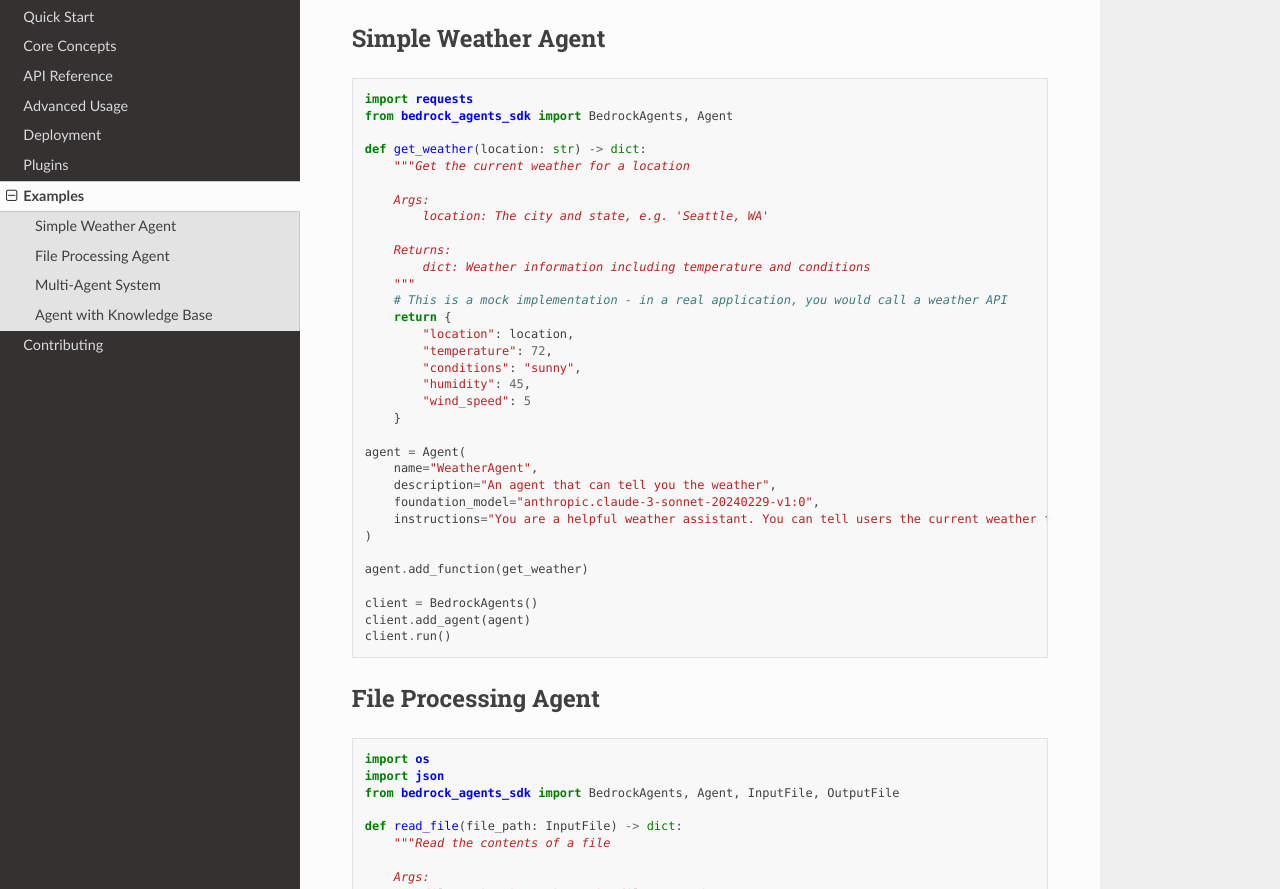
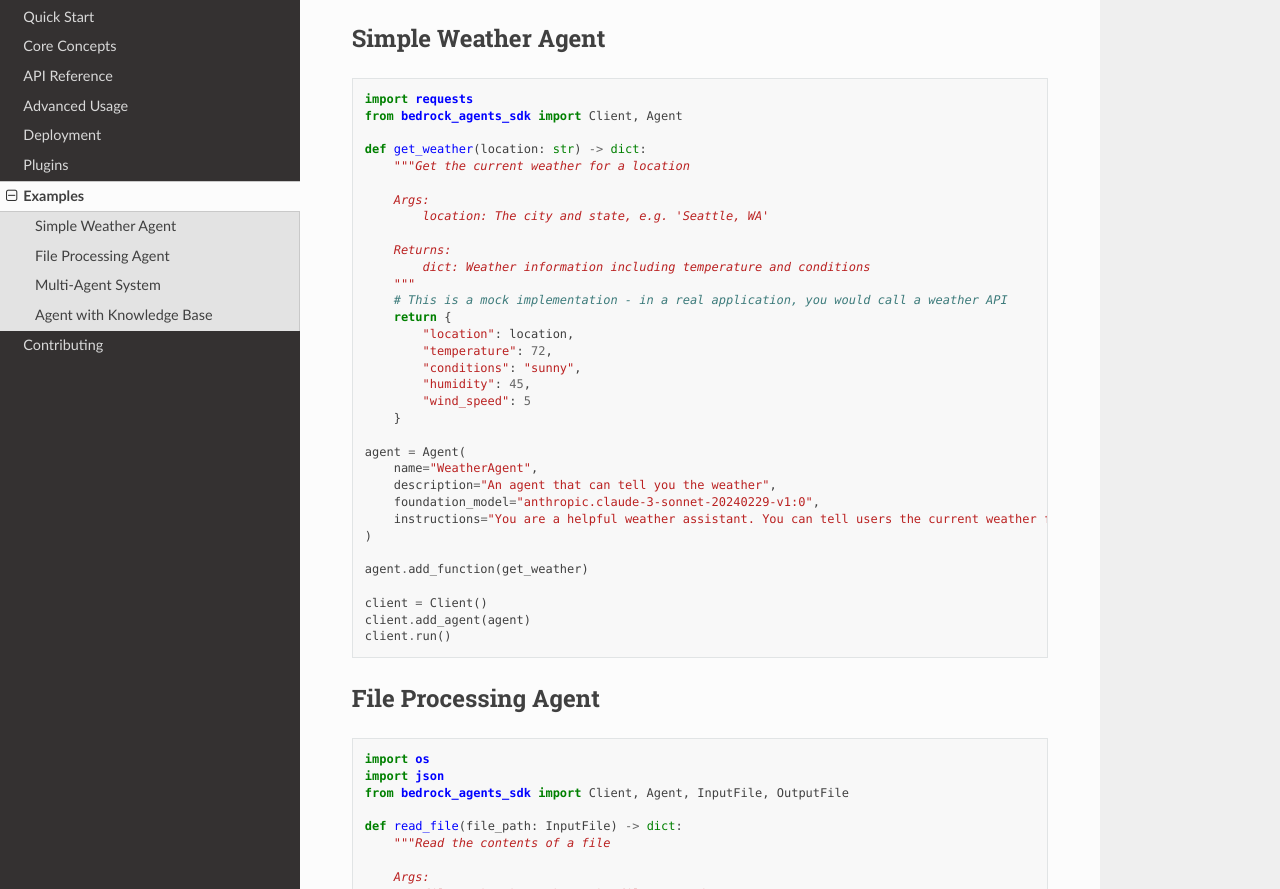
Before and after one commit to mikegc-aws/Amazon-Bedrock-Inline-Agents-with-Return-Control, a Sphinx documentation site: the page built from docs/source/examples.rst, in a window 1280 px wide and 1400 px high. Shown: the part 210-1099 px from the top of the window. Built offline with Sphinx 7.4.7 and the Read the Docs theme 3.1.0, drawn with Linux system fonts in a browser that asks for light colours; some of the changed text lies outside the part shown.

Commit message:
Update documentation to use new class names: Client and AgentPlugin

```diff
--- a/docs/source/core_concepts.rst
+++ b/docs/source/core_concepts.rst
@@ -17,10 +17,10 @@
 * **Functions**: The functions that the agent can call
 * **Action Groups**: Logical groupings of related functions
 
-BedrockAgents Client
+Client
 -------------------
 
-The ``BedrockAgents`` class is the main client for interacting with Amazon Bedrock Agents. It provides methods for:
+The ``Client`` class (formerly ``BedrockAgents``) is the main client for interacting with Amazon Bedrock Agents. It provides methods for:
 
 * Adding agents
 * Running agents locally
--- a/docs/source/examples.rst
+++ b/docs/source/examples.rst
@@ -9,7 +9,7 @@
 .. code-block:: python
 
     import requests
-    from bedrock_agents_sdk import BedrockAgents, Agent
+    from bedrock_agents_sdk import Client, Agent
 
     def get_weather(location: str) -> dict:
         """Get the current weather for a location
@@ -38,7 +38,7 @@
 
     agent.add_function(get_weather)
 
-    client = BedrockAgents()
+    client = Client()
     client.add_agent(agent)
     client.run()
 
@@ -49,7 +49,7 @@
 
     import os
     import json
-    from bedrock_agents_sdk import BedrockAgents, Agent, InputFile, OutputFile
+    from bedrock_agents_sdk import Client, Agent, InputFile, OutputFile
 
     def read_file(file_path: InputFile) -> dict:
         """Read the contents of a file
@@ -91,7 +91,7 @@
     agent.add_function(read_file)
     agent.add_function(write_file)
 
-    client = BedrockAgents()
+    client = Client()
     client.add_agent(agent)
     client.run()
 
@@ -100,7 +100,7 @@
 
 .. code-block:: python
 
-    from bedrock_agents_sdk import BedrockAgents, Agent, ActionGroup
+    from bedrock_agents_sdk import Client, Agent, ActionGroup
 
     # Weather functions
     def get_weather(location: str) -> dict:
@@ -159,7 +159,7 @@
     time_agent.add_action_group(time_group)
 
     # Create client and add agents
-    client = BedrockAgents()
+    client = Client()
     client.add_agent(weather_agent)
     client.add_agent(time_agent)
 
@@ -174,7 +174,7 @@
 
 .. code-block:: python
 
-    from bedrock_agents_sdk import BedrockAgents, Agent, KnowledgeBasePlugin
+    from bedrock_agents_sdk import Client, Agent, KnowledgeBasePlugin
 
     agent = Agent(
         name="DocsAgent",
@@ -194,6 +194,6 @@
 
     agent.add_plugin(kb_plugin)
 
-    client = BedrockAgents()
+    client = Client()
     client.add_agent(agent)
     client.run()
--- a/docs/source/quickstart.rst
+++ b/docs/source/quickstart.rst
@@ -10,7 +10,7 @@
 
     # Minimal working example
     import datetime
-    from bedrock_agents_sdk import BedrockAgents, Agent
+    from bedrock_agents_sdk import Client, Agent
 
     def get_time() -> dict:
         """Get the current time"""
@@ -26,7 +26,7 @@
 
     agent.add_function(get_time)
 
-    client = BedrockAgents()
+    client = Client()
     client.add_agent(agent)
 
     # Run the agent locally
```
Also changed, not shown: other parts of docs/source/core_concepts.rst (+2 -0 lines), docs/source/advanced_usage.rst (+6 -6 lines), docs/source/deployment.rst (+4 -4 lines), docs/source/plugins.rst (+6 -6 lines).
